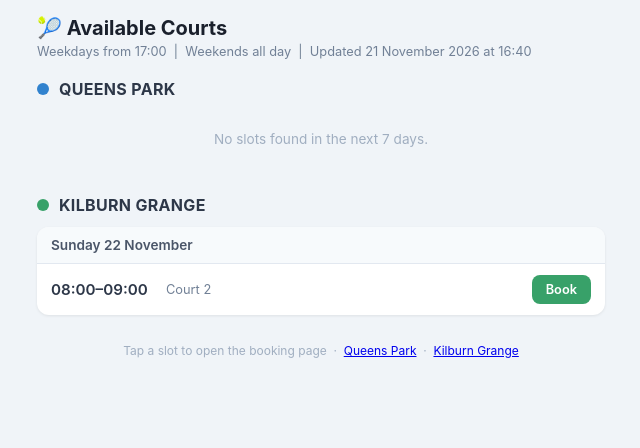
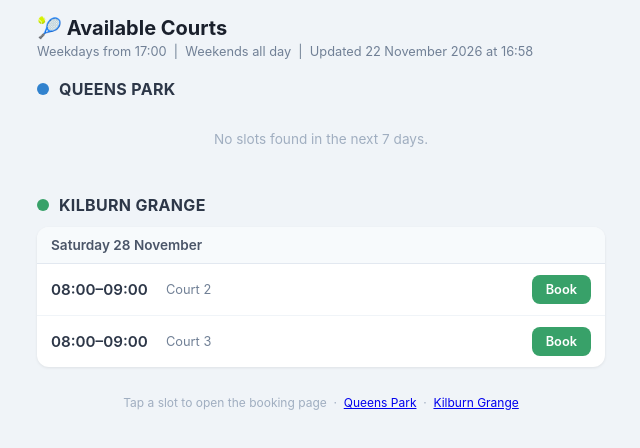
Before and after one commit to Oliver-Picot/tennis-courts, a plain HTML site: page index.html in a window 1280 px wide. Shown: the whole page, without its empty margins (319-959 px from the left). Drawn offline with Linux system fonts and the light colour scheme.

Commit message:
Update court availability 2026-11-22 16:58 UTC

```diff
--- a/index.html
+++ b/index.html
@@ -126,9 +126,10 @@ footer {
 </head>
 <body>
 <h1>🎾 Available Courts</h1>
-<p class="subtitle">Weekdays from 17:00 &nbsp;|&nbsp; Weekends all day &nbsp;|&nbsp; Updated 21 November 2026 at 16:40</p>
+<p class="subtitle">Weekdays from 17:00 &nbsp;|&nbsp; Weekends all day &nbsp;|&nbsp; Updated 22 November 2026 at 16:58</p>
 <section class="venue-section venue-qp"><div class="venue-header"><div class="venue-dot"></div><span class="venue-name">Queens Park</span></div><p class="empty">No slots found in the next 7 days.</p></section>
-<section class="venue-section venue-kg"><div class="venue-header"><div class="venue-dot"></div><span class="venue-name">Kilburn Grange</span></div><div class="day-block"><div class="day-header">Sunday 22 November</div><div class="slot-row"><span class="slot-time">08:00–09:00</span><span class="slot-court">Court 2</span><a class="book-btn" href="https://camdenactive.camden.gov.uk/courses/book.aspx?fdCourseEventId=203&fdDate=22/11/2026&fdTime=08" target="_blank" rel="noopener">Book</a></div></div></section>
+<section class="venue-section venue-kg"><div class="venue-header"><div class="venue-dot"></div><span class="venue-name">Kilburn Grange</span></div><div class="day-block"><div class="day-header">Saturday 28 November</div><div class="slot-row"><span class="slot-time">08:00–09:00</span><span class="slot-court">Court 2</span><a class="book-btn" href="https://camdenactive.camden.gov.uk/courses/book.aspx?fdCourseEventId=203&fdDate=28/11/2026&fdTime=08" target="_blank" rel="noopener">Book</a></div>
+<div class="slot-row"><span class="slot-time">08:00–09:00</span><span class="slot-court">Court 3</span><a class="book-btn" href="https://camdenactive.camden.gov.uk/courses/book.aspx?fdCourseEventId=207&fdDate=28/11/2026&fdTime=08" target="_blank" rel="noopener">Book</a></div></div></section>
 <footer>Tap a slot to open the booking page &nbsp;·&nbsp; <a href="https://clubspark.lta.org.uk/QueensParkTennisCourts/Booking/BookByDate">Queens Park</a> &nbsp;·&nbsp; <a href="https://camdenactive.camden.gov.uk/courses/detail/178/kilburn-grange-tennis-court-1/">Kilburn Grange</a></footer>
 </body>
 </html>
```
